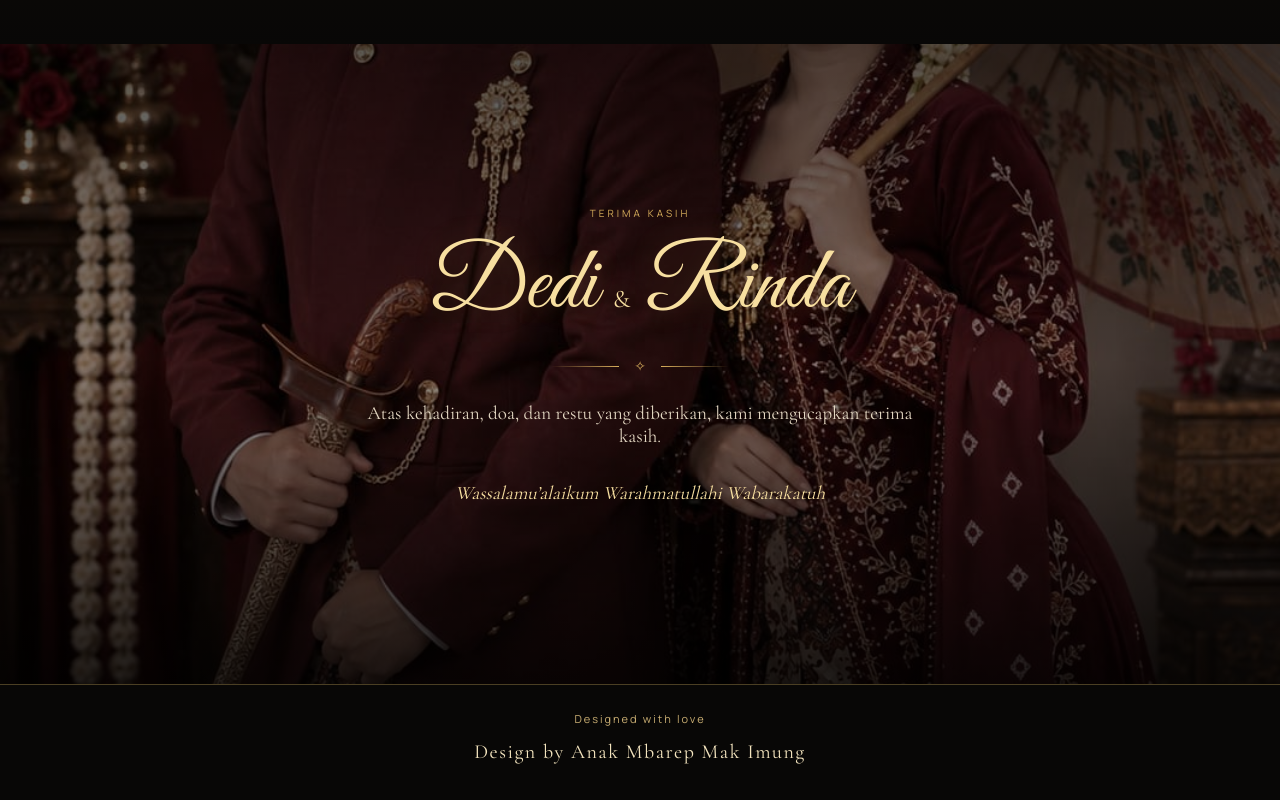
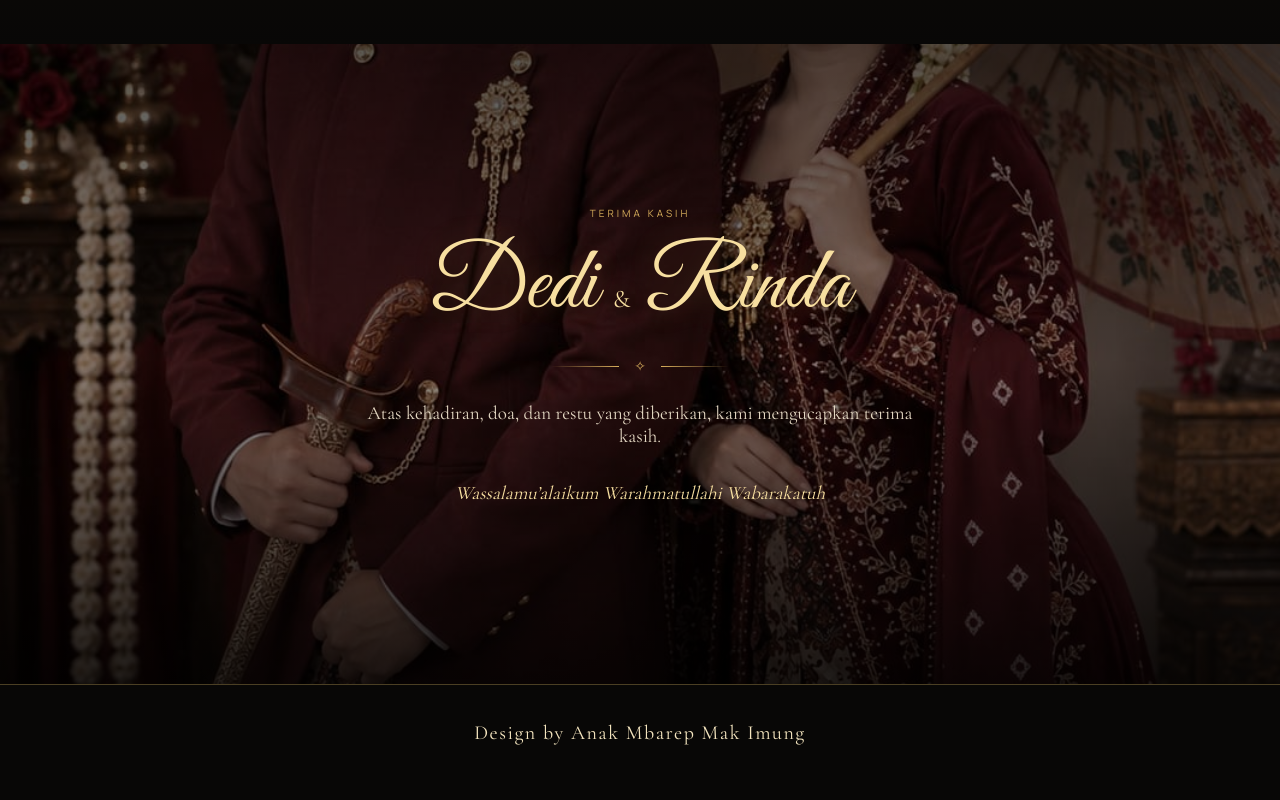
Before and after one commit to firstandriy/undangan-dedi-rinda, a plain HTML site: page index.html in a window 1280 px wide. Shown: the part 6344-7144 px from the top of the page. Drawn offline with nearby package versions, Linux system fonts and the light colour scheme.

Commit message:
Update index.html

```diff
--- a/index.html
+++ b/index.html
@@ -163,7 +163,6 @@
       </div>
     </section>
     <footer class="design-credit">
-  Designed with love
   <span>Design by Anak Mbarep Mak Imung</span>
     </footer>
   </main>
```
